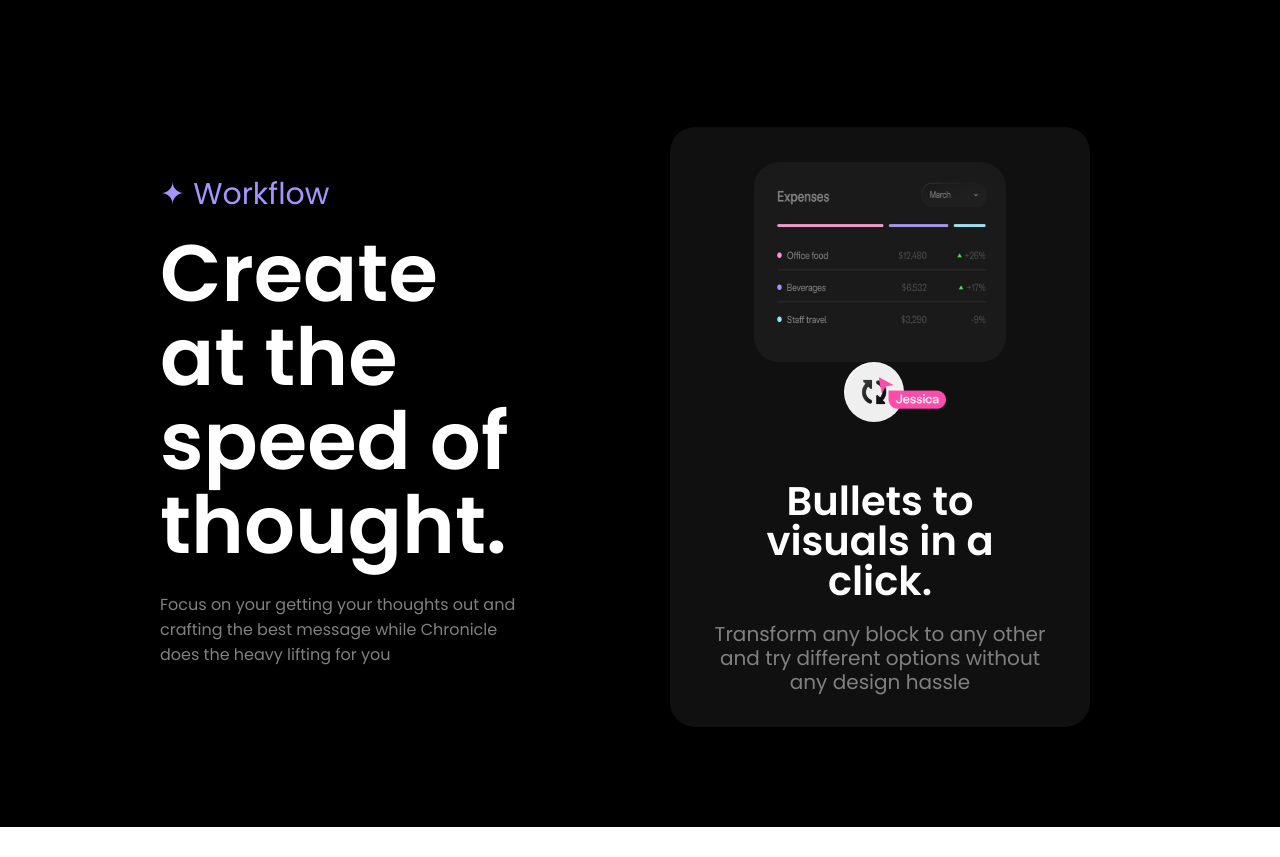
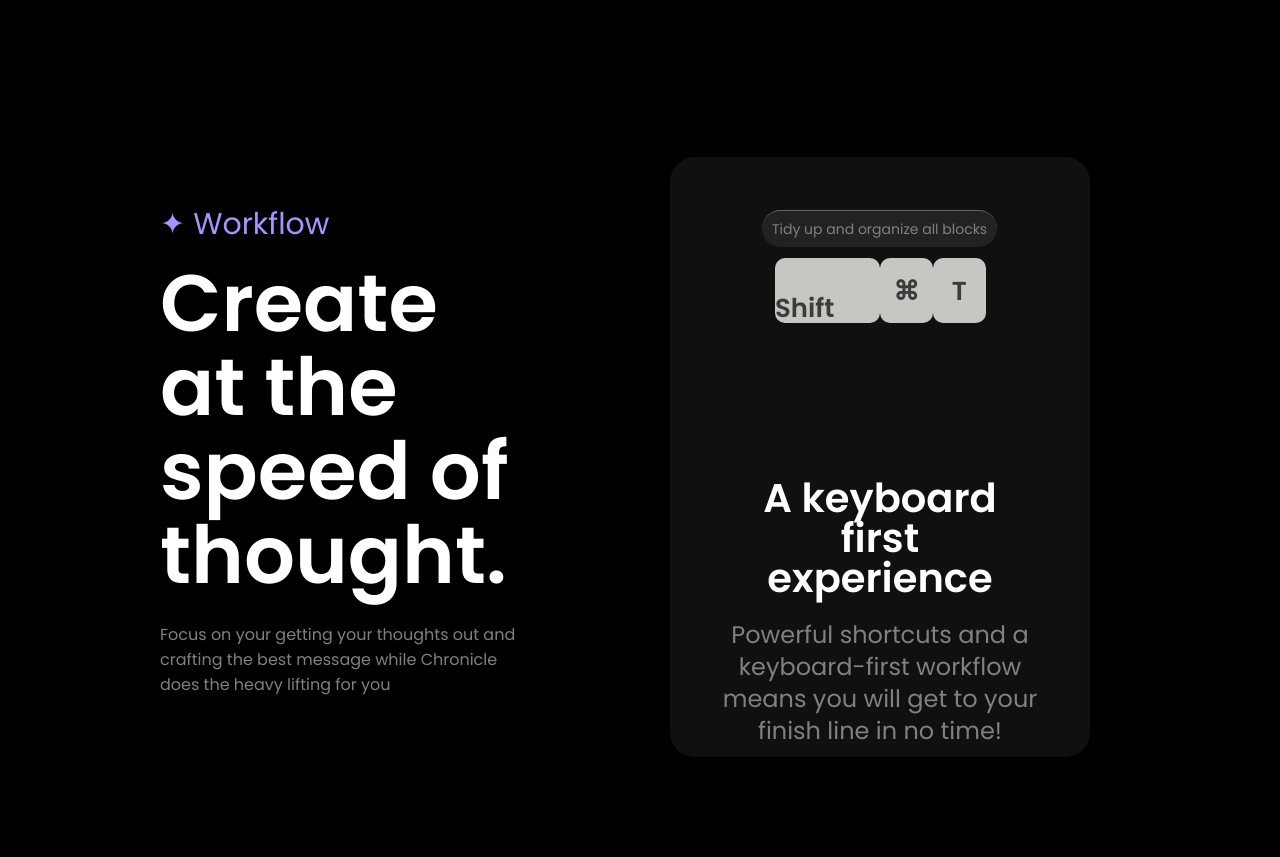
Before and after one commit to BhavyaT-135/Chronicles-of-Mercor, a React (Create React App) app: page / in a window 1280 px wide. Shown: the part 1280-2137 px from the top of the page. Before the commit the page ends 2107 px from the top, so only its background shows below. Built offline with nearby package versions, Linux system fonts and the light colour scheme.

Commit message:
✨ Keyboard component

```diff
--- a/src/components/Header/header.css
+++ b/src/components/Header/header.css
@@ -4,7 +4,7 @@
   display: flex;
   justify-content: space-between;
   align-items: center;
-  padding: 10px;
+  padding: 25px;
   margin-top: 25px;
   z-index: 999;
 }
--- a/src/components/Keyboard/Keyboard.jsx
+++ b/src/components/Keyboard/Keyboard.jsx
@@ -1,9 +1,86 @@
-import React from 'react'
+import React, {useState, useEffect} from 'react'
 import './keyboard.css'
+import { FontAwesomeIcon } from '@fortawesome/react-fontawesome'
 
 const Keyboard = () => {
+
+  // const [counter, setCounter] = useState(1);
+  // const [rotateCounter, setRotateCounter] = useState(1);
+
+  // useEffect(() => {
+  //   const interval = setInterval(() => {
+  //     setCounter((prevCounter) => {
+  //       if (prevCounter === 1) return 2;
+  //       if (prevCounter === 2) return 3;
+  //       return 1;
+  //     });
+  //     setRotateCounter((prevRotateCounter) => {
+  //       if (prevRotateCounter === 1) return 2;
+  //       return 1;
+  //     })
+  //   }, 3000);
+
+  //   return () => {
+  //     clearInterval(interval);
+  //   };
+  // }, []);
+
   return (
-    <div>Keyboard</div>
+    <div className='keyboard'>
+      <div className='keyboard__top'>
+        {/* (<div className='keyboard__top-block'>
+          <div className='keyboard__top-block__heading scale-up-top'>
+            Create a new block
+          </div>
+          <div className='keyboard__top-block__square scale-up-center'>
+            /
+          </div>
+        </div>) */}
+        {/* (<div className='keyboard__top-block'>
+          <div className='keyboard__top-block__heading scale-up-top'>
+            Select your blocks
+          </div>
+          <div className='keyboard__top-block__squares slide-left'>
+            <div className='keyboard__top-block__square scale-up-center'>
+              ⌘
+            </div>
+            <div className='keyboard__top-block__square scale-up-center'>
+              1
+            </div>
+            <div className='keyboard__top-block__square scale-up-center'>
+              2
+            </div>
+            <div className='keyboard__top-block__square scale-up-center'>
+              3
+            </div>
+          </div>
+        </div>) */}
+        <div className='keyboard__top-block'>
+          <div className='keyboard__top-block__heading scale-up-top'>
+            Tidy up and organize all blocks
+          </div>
+          <div className='keyboard__top-block__squaresShift slide-left'>
+            <div className='keyboard__top-block__squareShift scale-up-center'>
+              Shift
+            </div>
+            <div className='keyboard__top-block__square scale-up-center'>
+              ⌘
+            </div>
+            <div className='keyboard__top-block__square scale-up-center'>
+              T
+            </div>
+          </div>
+        </div>
+      </div>
+      <div className='keyboard__bottom'>
+        <div className='keyboard__bottom-heading'>
+          A keyboard first experience
+        </div>
+        <div className='keyboard__bottom-text'>
+          Powerful shortcuts and a keyboard-first workflow means you will get to your finish line in no time!
+        </div>
+      </div>
+    </div>
   )
 }
 
--- a/src/components/Keyboard/keyboard.css
+++ b/src/components/Keyboard/keyboard.css
@@ -0,0 +1,255 @@
+.keyboard {
+  display: flex;
+  flex-direction: column;
+  margin-right: 20%;
+  width: 70%;
+  height: 75%;
+  border: none;
+  border-radius: 25px;
+  background-color: #101010;
+}
+
+.keyboard__top {
+  flex: 1;
+  display: flex;
+  flex-direction: column;
+  align-items: center;
+  justify-content: center;
+}
+
+.keyboard__top-block {
+  height: 70%;
+  width: 100%;
+  display: flex;
+  flex-direction: column;
+  align-items: center;
+}
+
+.keyboard__top-block__heading {
+  font-size: 14px;
+  line-height: 16px;
+  font-weight: 400;
+  color: #808080;
+  font-family: 'Poppins', sans-serif;
+  border-top: 0.02em solid rgb(105, 100, 100);
+  border-radius: 20px;
+  background-color: #222222;
+  padding: 10px;
+  margin-top: 2%;
+}
+
+.keyboard__top-block__squares {
+  display: flex;
+  flex-direction: row;
+  align-items: center;
+  justify-content: space-between;
+  width: 55%;
+  margin-left: 20%;
+}
+
+.keyboard__top-block__squaresShift {
+  display: flex;
+  flex-direction: row;
+  align-items: center;
+  justify-content: space-between;
+  width: 50%;
+  margin-left: 20%;
+}
+
+.keyboard__top-block__square {
+  display: flex;
+  align-items: center;
+  justify-content: center;
+  height: 65px;
+  width: 65px;
+  background-color: #c6c6c2;
+  border: none;
+  border-radius: 10px;
+  margin-top: 5%;
+  color: #3c3c3b;
+  font-size: 26px;
+  line-height: 30px;
+  font-weight: 600;
+  font-family: 'Poppins', sans-serif;
+}
+
+.keyboard__top-block__squareShift {
+  display: flex;
+  align-items: flex-end;
+  justify-content: flex-start;
+  height: 65px;
+  width: 130px;
+  background-color: #c6c6c2;
+  border: none;
+  border-radius: 10px;
+  margin-top: 5%;
+  color: #3c3c3b;
+  font-size: 26px;
+  line-height: 30px;
+  font-weight: 600;
+  font-family: 'Poppins', sans-serif;
+}
+
+.keyboard__bottom {
+  flex: 1;
+  display: flex;
+  flex-direction: column;
+  align-items: center;
+  justify-content: flex-start;
+}
+
+.keyboard__bottom-heading {
+  width: 57%;
+  text-align: center;
+  margin-top: 5%;
+  font-size: 40px;
+  line-height: 40px;
+  font-weight: 600;
+  color: white;
+  font-family: 'Poppins', sans-serif;
+}
+
+.keyboard__bottom-text {
+  width: 80%;
+  text-align: center;
+  margin-top: 5%;
+  font-size: 24px;
+  line-height: 32px;
+  font-weight: 400;
+  color: #808080;
+  font-family: 'Poppins', sans-serif;
+}
+
+.scale-up-center {
+  -webkit-animation: scale-up-center 0.5s cubic-bezier(0.390, 0.575, 0.565, 1.000) forwards;
+  animation: scale-up-center 0.5s cubic-bezier(0.390, 0.575, 0.565, 1.000) forwards;
+}
+
+@-webkit-keyframes scale-up-center {
+  0% {
+    -webkit-transform: scale(0.5);
+    transform: scale(0.5);
+  }
+
+  100% {
+    -webkit-transform: scale(1);
+    transform: scale(1);
+  }
+}
+
+@keyframes scale-up-center {
+  0% {
+    -webkit-transform: scale(0.5);
+    transform: scale(0.5);
+  }
+
+  100% {
+    -webkit-transform: scale(1);
+    transform: scale(1);
+  }
+}
+
+.rotate-scale-down {
+  -webkit-animation: rotate-scale-down 1s linear both;
+  animation: rotate-scale-down 1s linear both;
+}
+
+@-webkit-keyframes rotate-scale-down {
+  0% {
+    -webkit-transform: scale(1) rotateZ(0);
+    transform: scale(1) rotateZ(0);
+  }
+
+  50% {
+    -webkit-transform: scale(0.5) rotateZ(180deg);
+    transform: scale(0.5) rotateZ(180deg);
+  }
+
+  100% {
+    -webkit-transform: scale(1) rotateZ(360deg);
+    transform: scale(1) rotateZ(360deg);
+  }
+}
+
+@keyframes rotate-scale-down {
+  0% {
+    -webkit-transform: scale(1) rotateZ(0);
+    transform: scale(1) rotateZ(0);
+  }
+
+  50% {
+    -webkit-transform: scale(0.5) rotateZ(180deg);
+    transform: scale(0.5) rotateZ(180deg);
+  }
+
+  100% {
+    -webkit-transform: scale(1) rotateZ(360deg);
+    transform: scale(1) rotateZ(360deg);
+  }
+}
+
+.scale-up-top {
+  -webkit-animation: scale-up-top 0.4s cubic-bezier(0.390, 0.575, 0.565, 1.000) both;
+  animation: scale-up-top 0.4s cubic-bezier(0.390, 0.575, 0.565, 1.000) both;
+}
+
+@-webkit-keyframes scale-up-top {
+  0% {
+    -webkit-transform: scale(0.5);
+    transform: scale(0.5);
+    -webkit-transform-origin: 50% 0%;
+    transform-origin: 50% 0%;
+  }
+
+  100% {
+    -webkit-transform: scale(1);
+    transform: scale(1);
+    -webkit-transform-origin: 50% 0%;
+    transform-origin: 50% 0%;
+  }
+}
+
+@keyframes scale-up-top {
+  0% {
+    -webkit-transform: scale(0.5);
+    transform: scale(0.5);
+    -webkit-transform-origin: 50% 0%;
+    transform-origin: 50% 0%;
+  }
+
+  100% {
+    -webkit-transform: scale(1);
+    transform: scale(1);
+    -webkit-transform-origin: 50% 0%;
+    transform-origin: 50% 0%;
+  }
+}
+
+.slide-left {
+  -webkit-animation: slide-left 1s cubic-bezier(0.250, 0.460, 0.450, 0.940) both;
+  animation: slide-left 1s cubic-bezier(0.250, 0.460, 0.450, 0.940) both;
+}
+
+@-webkit-keyframes slide-left {
+  0% {
+    -webkit-transform: translateX(0);
+    transform: translateX(0);
+  }
+
+  100% {
+    -webkit-transform: translateX(-20%);
+    transform: translateX(-20%);
+  }
+}
+
+@keyframes slide-left {
+  0% {
+    -webkit-transform: translateX(0);
+    transform: translateX(0);
+  }
+
+  100% {
+    -webkit-transform: translateX(-20%);
+    transform: translateX(-20%);
+  }
+}
--- a/src/components/Workflow/Workflow.jsx
+++ b/src/components/Workflow/Workflow.jsx
@@ -2,6 +2,7 @@ import React from 'react'
 import './workflow.css'
 import Assistant from '../Assistant/Assistant'
 import Bullets from '../Bullets/Bullets'
+import Keyboard from '../Keyboard/Keyboard'
 
 const Workflow = () => {
   return (
@@ -15,7 +16,8 @@ const Workflow = () => {
       </div>
       <div className='workflow__right'>
         {/* <Assistant /> */}
-        <Bullets />
+        {/* <Bullets /> */}
+        <Keyboard />
       </div>
     </div>
   )
```
Also changed, not shown: package.json (+0 -8 lines), 1 other file (tests, documents, lock files or other folders).
